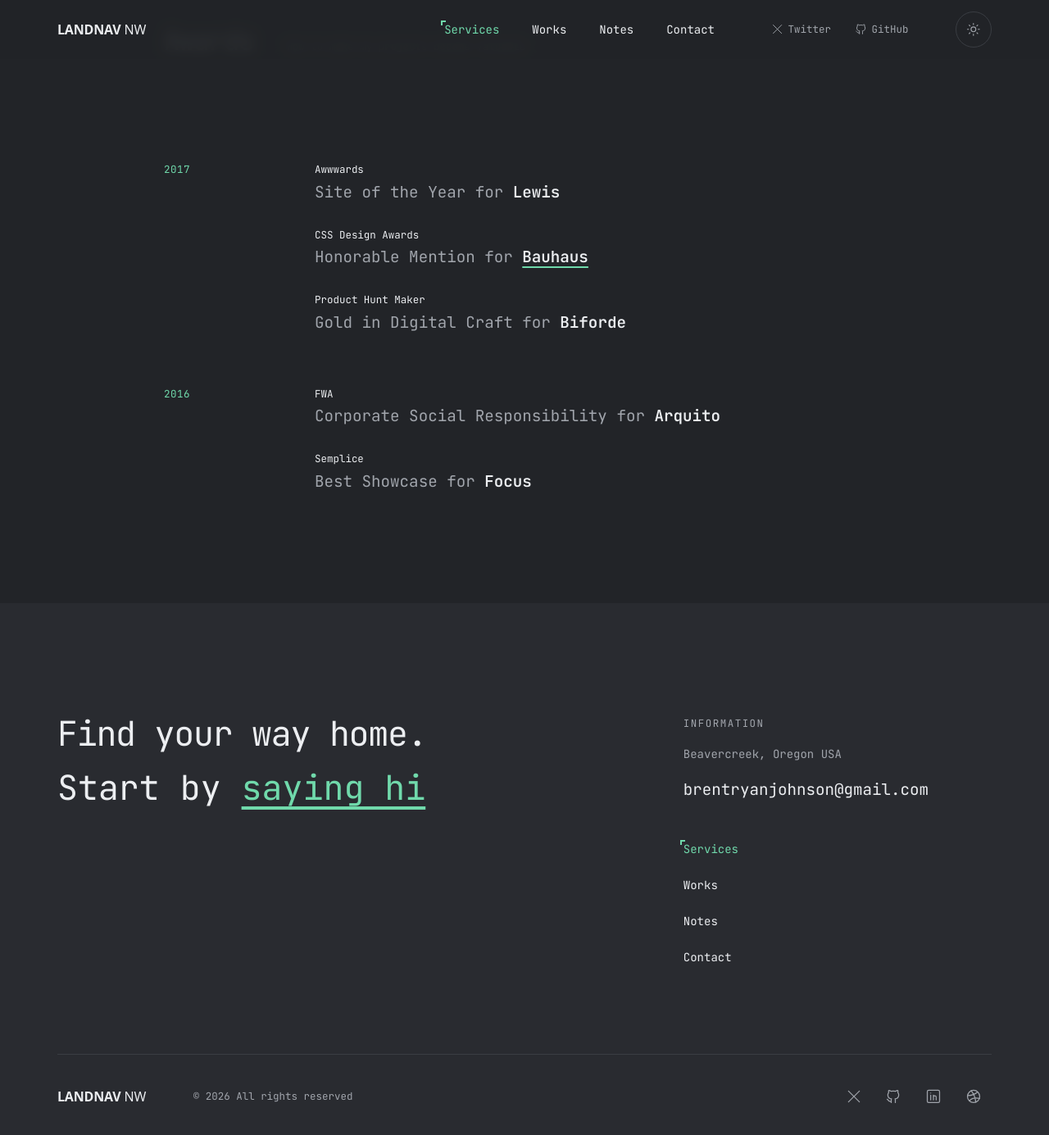
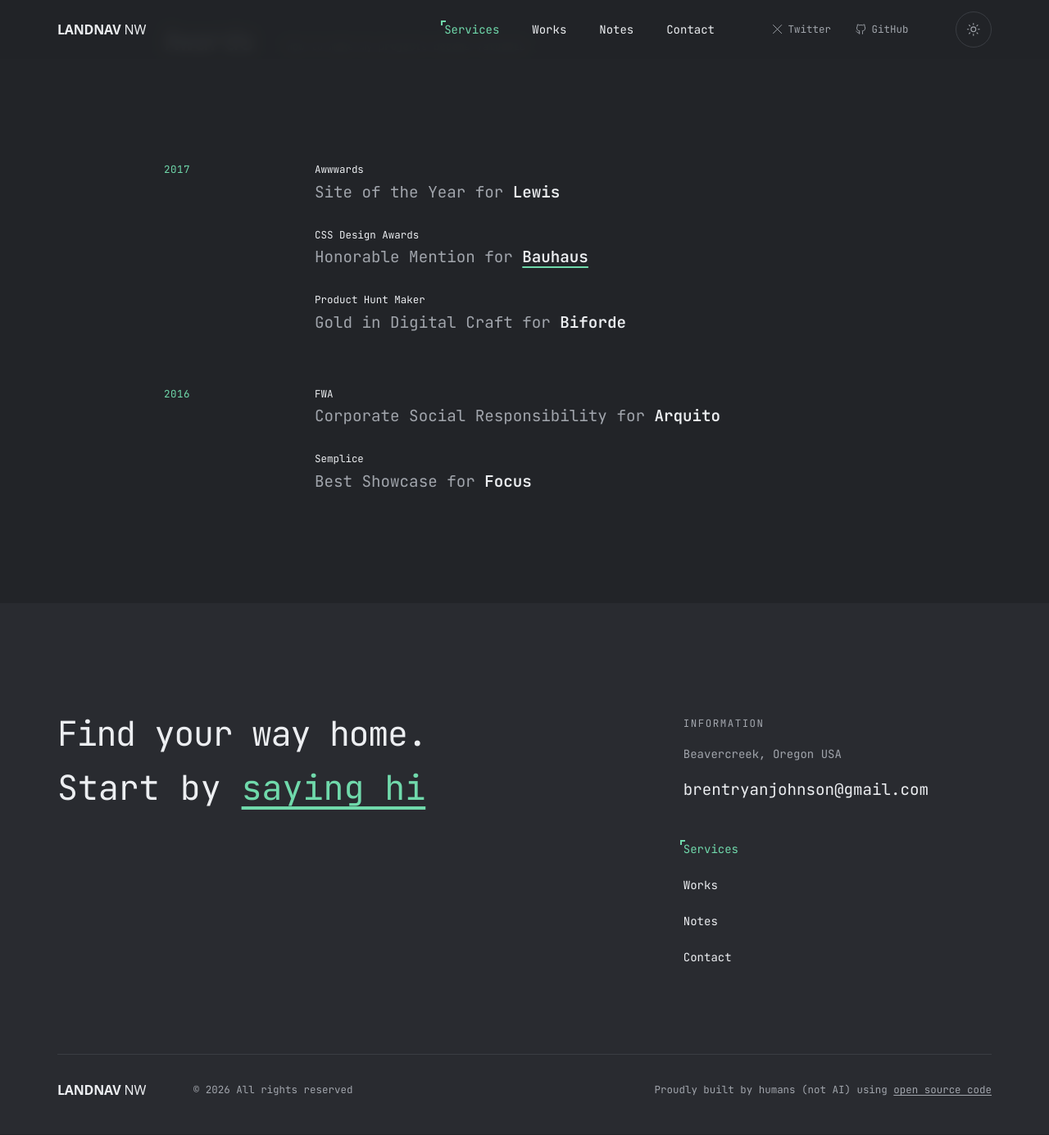
Before and after one commit to rentry/landnav-nw, a Jekyll site: the page built from index.md, in a window 1280 px wide and 1400 px high, scrolled down 4029 px. Shown: the top 1385 px of the window at 82% size. Built offline with Jekyll 4.4.1, drawn with Linux system fonts in a browser that asks for light colours.

Commit message:
Update footer

```diff
--- a/_data/strings.yml
+++ b/_data/strings.yml
@@ -21,6 +21,7 @@ footer_start_by: "Start by"       # used unless izar.footer.action.before is set
 footer_say_hi: "saying hi"        # used unless izar.footer.action.label is set
 footer_info: "Information"        # used unless izar.footer.info_label is set
 all_rights_reserved: "All rights reserved"   # printed after "© 2026"
+made_by_humans: "Proudly built by humans (not AI) using <a href='https://jekyllrb.com/'>open source code</a>"
 
 # --- Notes and posts ---------------------------------------------------------
 all_notes: "All notes"            # back link on a post, and the hidden heading of the notes list
--- a/_includes/css/footer.css
+++ b/_includes/css/footer.css
@@ -17,13 +17,13 @@
     margin-top: var(--space-2xl); padding-top: var(--space-m); border-top: 1px solid var(--line);
   }
   .site-footer__legal { font-size: var(--step--2); color: var(--ink-subtle); order: 3; flex-basis: 100%; }
-  .site-footer__social { list-style: none; padding: 0; display: flex; flex-wrap: wrap; gap: var(--space-3xs); margin-left: auto; }
-  .site-footer__social a { display: grid; place-items: center; width: var(--tap); height: var(--tap); color: var(--ink-subtle); transition: color var(--dur-fast); }
-  .site-footer__social a:hover { color: var(--brand-ink); }
+  .site-footer__credit { margin-left: auto; font-size: var(--step--2); color: var(--ink-subtle); }
+  .site-footer__credit a { color: inherit; text-underline-offset: 0.2em; }
+  .site-footer__credit a:hover { color: var(--brand-ink); }
 
   @media (min-width: 52em) {
     .site-footer__call { grid-template-columns: 1fr minmax(0, 33%); gap: var(--space-2xl); }
     .site-footer__legal { order: 0; flex-basis: auto; margin-right: auto; margin-left: var(--space-m); }
-    .site-footer__social { margin-left: 0; }
+    .site-footer__credit { margin-left: 0; }
   }
 }
--- a/_includes/footer.html
+++ b/_includes/footer.html
@@ -47,11 +47,7 @@
       <a class="site-logo" href="{{ '/' | relative_url }}"><strong>{{ name_first }}</strong>{% if name_rest != '' %} {{ name_rest }}{% endif %}</a>
       <p class="site-footer__legal">© {{ site.time | date: '%Y' }} {{ site.data.strings.all_rights_reserved | default: 'All rights reserved' }}</p>
       {%- if site.izar.social.size > 0 %}
-      <ul class="site-footer__social" role="list">
-        {%- for p in site.izar.social %}
-        <li><a href="{{ p.url }}" rel="me noopener" aria-label="{{ p.label }}">{% include icon.html name=p.icon %}</a></li>
-        {%- endfor %}
-      </ul>
+      <p class="site-footer__credit">{{ site.data.strings.made_by_humans | default: 'Proudly made by humans (not AI)' }}</p>
       {%- endif %}
     </div>
   </div>
```
